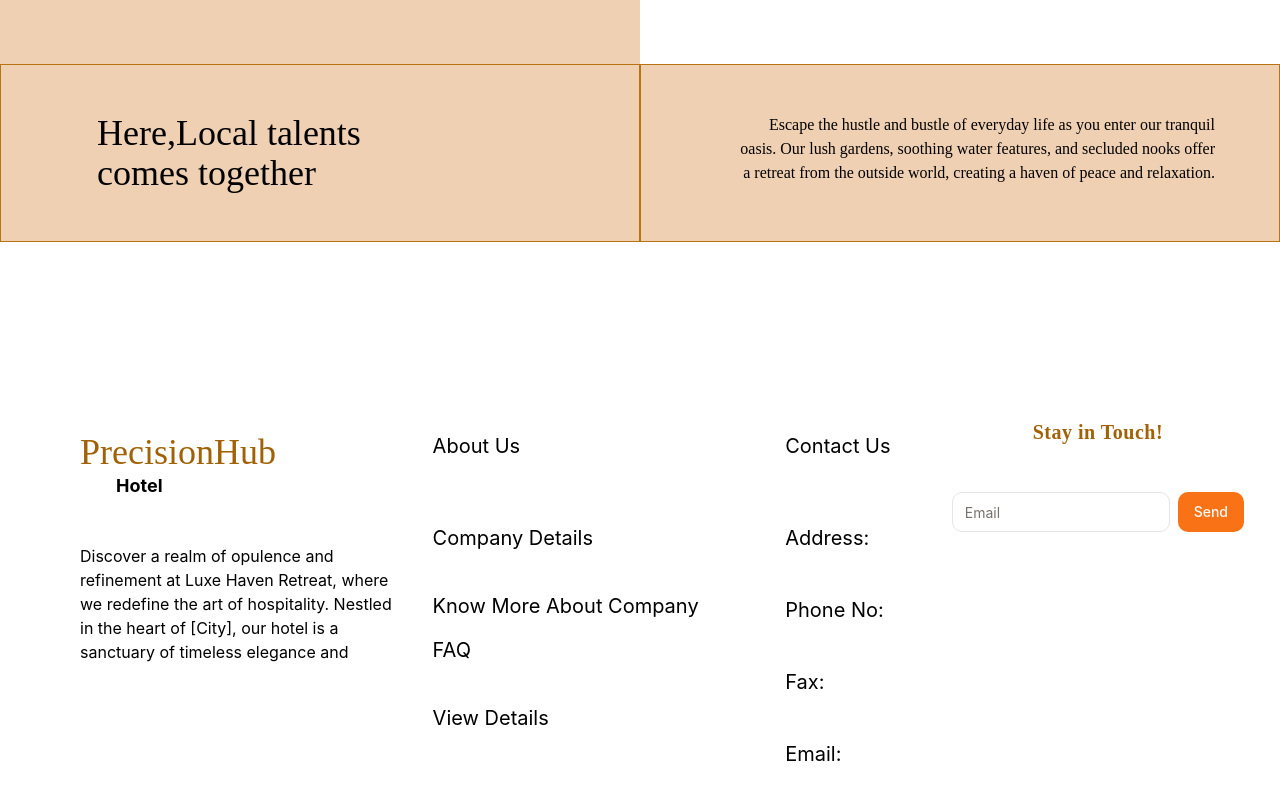
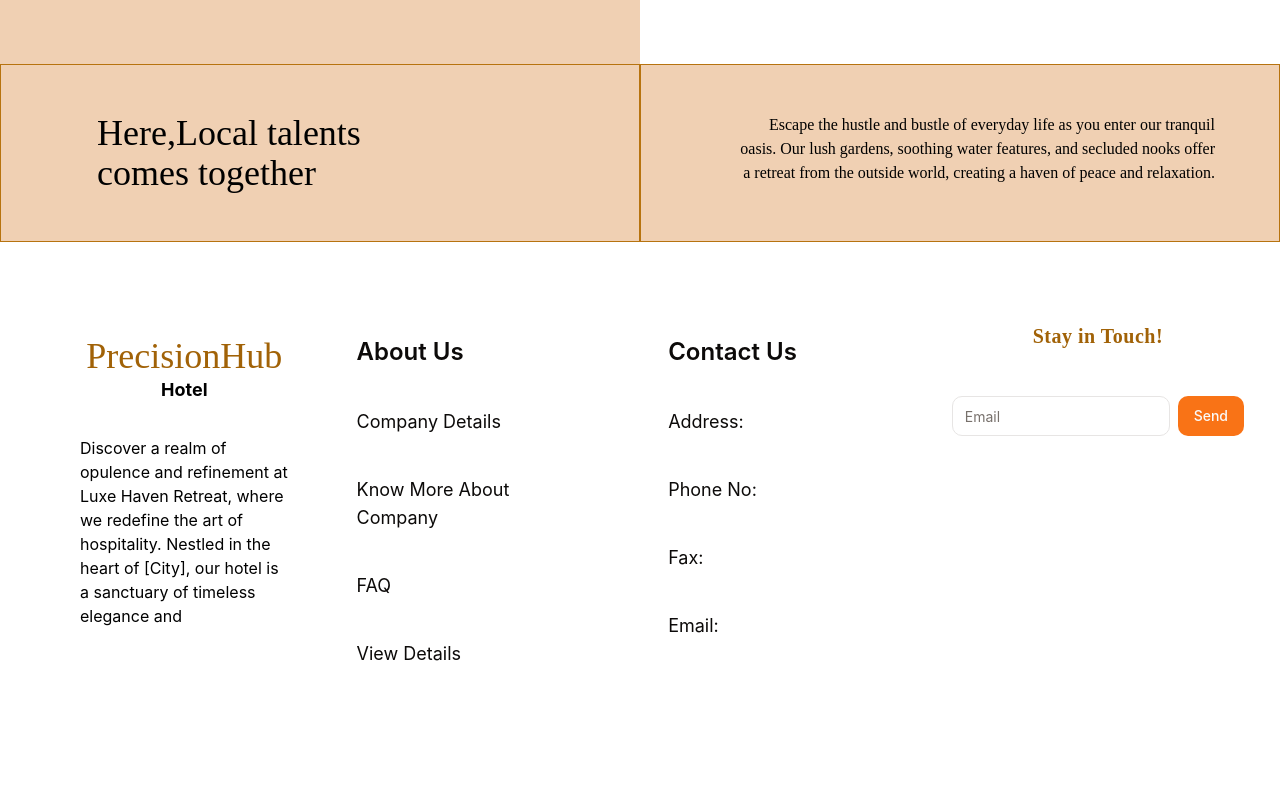
Before and after one commit to Siddhartha097/hotel, a React (Vite) app: page / in a window 1280 px wide. Shown: the part 532-1332 px from the top of the page. After the commit the page ends 1256 px from the top, so only its background shows below. Built offline with nearby package versions, Linux system fonts and the light colour scheme.

Commit message:
first commit

```diff
--- a/src/components/Footer/Footer.tsx
+++ b/src/components/Footer/Footer.tsx
@@ -5,56 +5,55 @@ import { Label } from '../ui/label';
 
 const Footer: React.FC = () => {
   return (
-    <footer className="self-stretch py-12 pr-9 pl-20 mt-32 w-full shadow-sm max-md:px-5 max-md:mt-10 max-md:max-w-full">
+    <footer className="self-stretch py-14 pr-9 pl-20 pt-20 w-full shadow-sm max-md:px-5 max-md:mt-10 max-md:max-w-full">
       <div className="flex gap-5 max-md:flex-col max-md:gap-0 max-md:">
         <div className="flex flex-col w-[74%] max-md:ml-0 max-md:w-full">
           <div className="mt-3.5 max-md:mt-10 max-md:max-w-full">
             <div className="flex gap-5 max-md:flex-col max-md:gap-0 max-md:">
               <div className="flex flex-col w-[42%] max-md:ml-0 max-md:w-full">
-                <div className="flex flex-col text-base text-black max-md:mt-10">
-                  <div className="text-4xl italiano text-yellow-700">PrecisionHub</div>{" "}
-                  <div className="self-start ml-9 font-bold text-lg max-md:ml-2.5">
+                <section className="flex flex-col text-base text-black max-md:mt-10 w-full">
+                  <h1 className="text-4xl italiano text-yellow-700 text-center">PrecisionHub</h1>
+                  <h1 className="self-center font-bold text-lg max-md:">
                     Hotel
-                  </div>{" "}
-                  <div className="mt-11 max-md:mt-10">
+                  </h1>
+                  <div className="mt-6 md:mt-8">
                     Discover a realm of opulence and refinement at Luxe Haven
                     Retreat, where we redefine the art of hospitality. Nestled
                     in the heart of [City], our hotel is a sanctuary of
                     timeless elegance and{" "}
                   </div>
-                </div>
-              </div>{" "}
-              <div className="flex flex-col ml-5 w-[42%] max-md:ml-0 max-md:w-full">
-                <div className="flex flex-col grow text-xl text-black max-md:mt-10">
-                  <div>About Us</div>
-                  <div className="mt-16 max-md:mt-10">Company Details</div>
-                  <div className="mt-10">Know More About Company</div>
-                  <div className="mt-4">FAQ</div>
-                  <div className="mt-10">View Details</div>
-                </div>
-              </div>{" "}
-              <div className="flex flex-col ml-5 w-[17%] max-md:ml-0 max-md:w-full">
-                <div className="flex flex-col grow text-xl text-black max-md:mt-10">
-                  <div>Contact Us</div>
-                  <div className="mt-16 max-md:mt-10">Address:</div>
-                  <div className="mt-11 max-md:mt-10">Phone No:</div>
-                  <div className="mt-11 max-md:mt-10">Fax:</div>
-                  <div className="mt-11 max-md:mt-10">Email:</div>
-                </div>
+                </section>
+              </div>
+              <div className="px-6 w-[50%] ml-6">
+                  <h2 className='font-semibold text-2xl'>About Us</h2>
+                  <ul className='mt-10 text-lg flex flex-col gap-10'>
+                    <li className=" max-md:">Company Details</li>
+                    <li className="">Know More About Company</li>
+                    <li className="">FAQ</li>
+                    <li className="">View Details</li>
+                  </ul>
+              </div>
+              <div className="px-6 w-[50%] ml-6 md">
+                <h2 className='font-semibold text-2xl'>Contact Us</h2>
+                  <ul className='mt-10 flex flex-col gap-10 text-lg'>
+                    <li className=" max-md:">Address:</li>
+                    <li className="max-md:">Phone No:</li>
+                    <li className=" max-md:">Fax:</li>
+                    <li className=" max-md:">Email:</li>
+                  </ul>
               </div>
             </div>
           </div>
         </div>{" "}
         <div className="flex flex-col ml-5 w-[26%] max-md:ml-0 max-md:w-full">
 
-            <div className='flex flex-col w-full max-w-sm items-center gap-1.5'>
+            <div className='flex flex-col w-full items-center gap-1.5'>
               <Label htmlFor="email" className='font-bold text-yellow-700 inria text-xl tracking-wide pb-10'>Stay in Touch!</Label>
               <div className="flex w-full max-w-sm items-center space-x-2  text-xl max-md:mt-10">
                 <Input type='email' placeholder='Email' />
                 <Button type='submit'>Send</Button>
               </div>
             </div>
-
         </div>
       </div>
   </footer>
```
